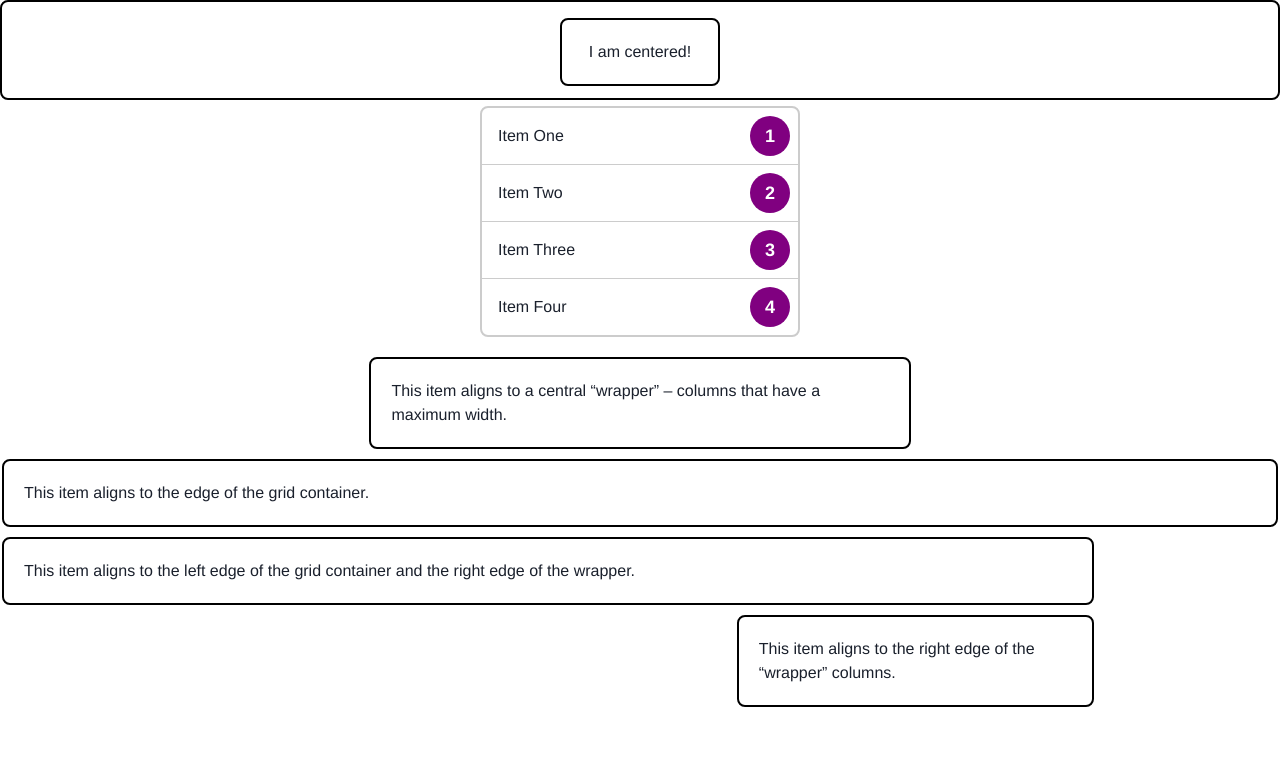
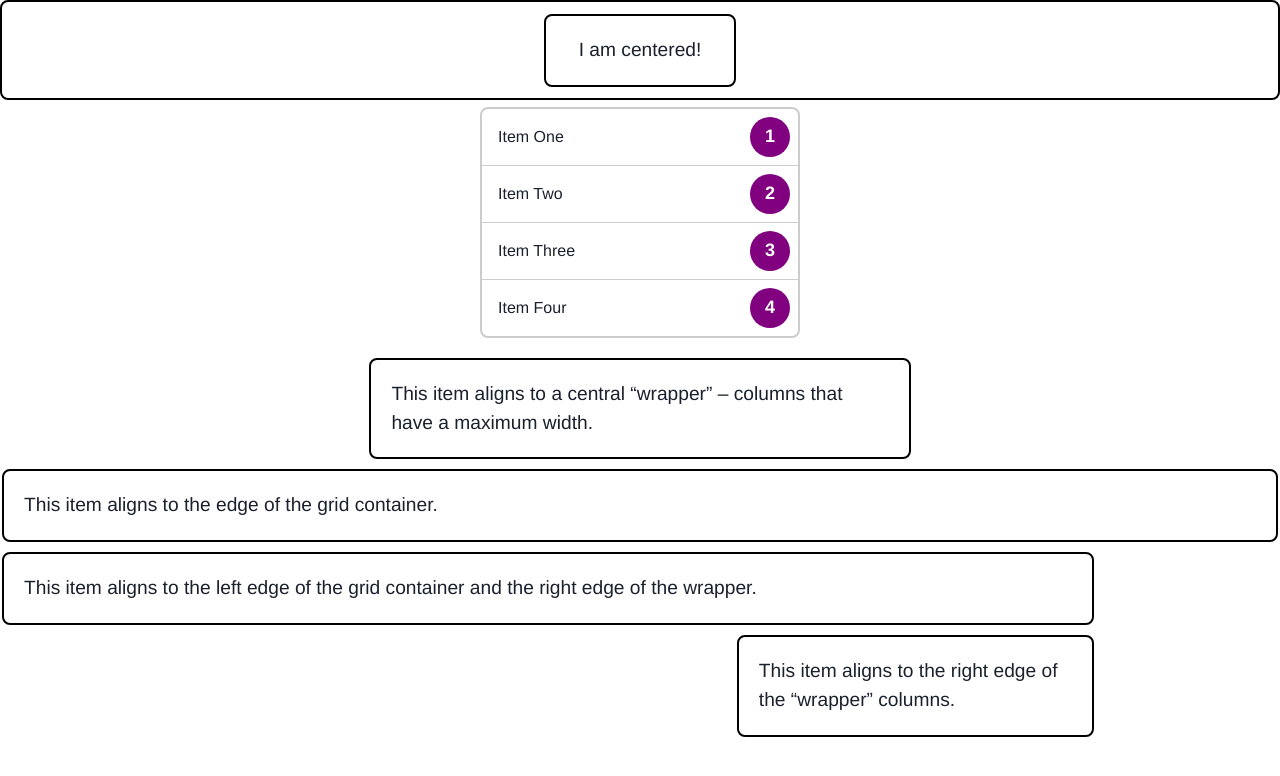
Before and after one commit to cm-kato-moqrin/css-layout-cookbook, a React (Create React App) app: page / in a window 1280 px wide. Shown: the top 776 px of the page. Built offline with nearby package versions, Linux system fonts and the light colour scheme.

Commit message:
fixed font

```diff
--- a/src/components/CenterContainer.tsx
+++ b/src/components/CenterContainer.tsx
@@ -4,12 +4,13 @@ import React from 'react';
 function CenterContainer() {
   return (
     <Center
-      mt={4}
+      mt={3}
       border='2px'
       borderColor='black'
       w='10em'
       rounded='lg'
       p='20px'
+      textStyle='p'
     >
       I am centered!
     </Center>
--- a/src/components/GridWrapper.tsx
+++ b/src/components/GridWrapper.tsx
@@ -12,6 +12,7 @@ function GridWrapper() {
         borderColor='black'
         rounded='lg'
         p='20px'
+        textStyle='p'
       >
         This item aligns to a central “wrapper” – columns that have a maximum
         width.
@@ -22,6 +23,7 @@ function GridWrapper() {
         borderColor='black'
         rounded='lg'
         p='20px'
+        textStyle='p'
       >
         This item aligns to the edge of the grid container.
       </GridItem>
@@ -31,6 +33,7 @@ function GridWrapper() {
         borderColor='black'
         rounded='lg'
         p='20px'
+        textStyle='p'
       >
         This item aligns to the left edge of the grid container and the right
         edge of the wrapper.
@@ -43,6 +46,7 @@ function GridWrapper() {
         borderColor='black'
         rounded='lg'
         p='20px'
+        textStyle='p'
       >
         This item aligns to the right edge of the “wrapper” columns.
       </GridItem>
```
